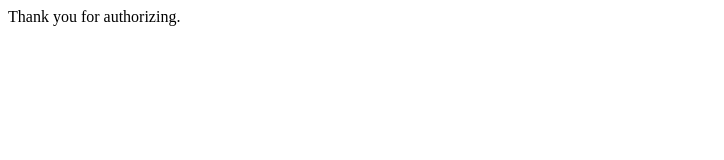
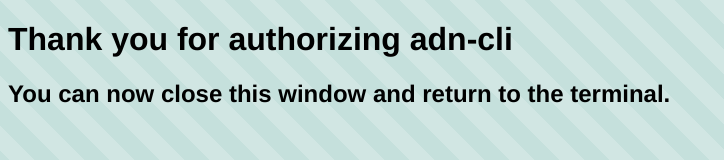
Before and after one commit to adn-rb/adn-cli, a plain HTML site: page public/index.html in a window 1280 px wide. Shown: the whole page, without its empty margins (0-724 px from the left). Drawn offline with nearby package versions, Linux system fonts and the light colour scheme; no server answers.

Commit message:
Made the "thank you" page a bit nicer to look at.

```diff
--- a/public/index.html
+++ b/public/index.html
@@ -1,15 +1,38 @@
+<!DOCTYPE html>
 <html>
-<head>
+  <head>
+    <title>Thank you for authorizing adn-cli</title>
+    <style>
+      body {
+        font-family: Helvetica, sans-serif;
+      }
 
-<script type="text/javascript" src="http://code.jquery.com/jquery-1.4.4.min.js"></script>
-<script type="text/javascript">
+      .angled {
+        background-color: #C5E0DC;
+        background-image: -webkit-linear-gradient(45deg, rgba(255, 255, 255, .2) 25%, transparent 25%,
+                transparent 50%, rgba(255, 255, 255, .2) 50%, rgba(255, 255, 255, .2) 75%,
+                transparent 75%, transparent);
+        background-image: -moz-linear-gradient(45deg, rgba(255, 255, 255, .2) 25%, transparent 25%,
+                transparent 50%, rgba(255, 255, 255, .2) 50%, rgba(255, 255, 255, .2) 75%,
+                transparent 75%, transparent);
+        background-image: linear-gradient(45deg, rgba(255, 255, 255, .2) 25%, transparent 25%,
+                transparent 50%, rgba(255, 255, 255, .2) 50%, rgba(255, 255, 255, .2) 75%,
+                transparent 75%, transparent);
+      }
 
-$.get("/save-token?" + window.location.hash.substring(1))
-
-</script>
-
-</head>
-
-<body>
-Thank you for authorizing.
-</body>
+      .stripes {
+        -webkit-background-size: 50px 50px;
+        -moz-background-size: 50px 50px;
+        background-size: 50px 50px; /* Controls the size of the stripes */
+      }
+    </style>
+  </head>
+  <body class="angled stripes">
+    <h1>Thank you for authorizing adn-cli</h1>
+    <h2>You can now close this window and return to the terminal.</h2>
+    <script type="text/javascript" src="http://code.jquery.com/jquery.min.js"></script>
+    <script type="text/javascript">
+      $.get("/save-token?" + window.location.hash.substring(1));
+    </script>
+  </body>
+</html>
```
